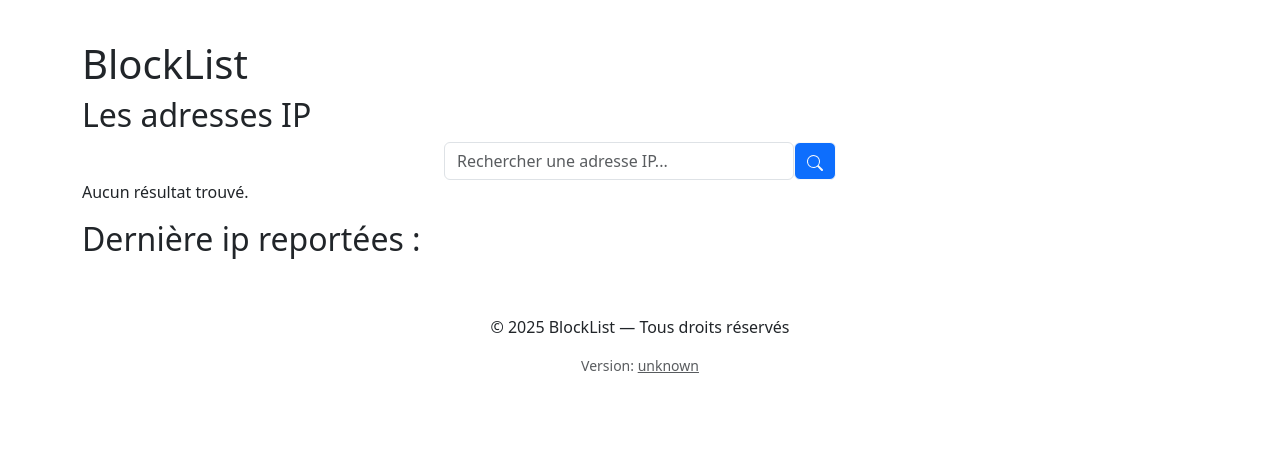
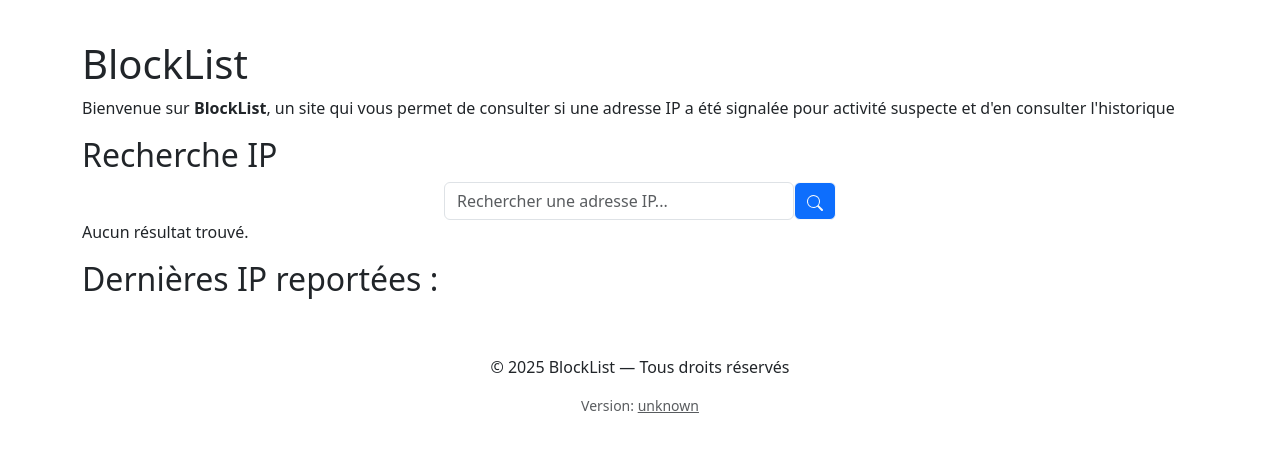
Before and after one commit to AntoineBergeron1/BlockList, a Django app: page / in a window 1280 px wide. Shown: the part 56-508 px from the top of the page. Run offline with Django 5.2, Linux system fonts and the light colour scheme; data that the repository does not hold is empty; some libraries are stand-ins or nearby versions.

Commit message:
feat : Ajout description site

```diff
--- a/src/deepweb/templates/deepweb/index.html
+++ b/src/deepweb/templates/deepweb/index.html
@@ -15,9 +15,11 @@
 {% endif %}
 
 <h1>BlockList</h1>
+<p>Bienvenue sur <strong>BlockList</strong>, un site qui vous permet de consulter si une adresse IP
+  a été signalée pour activité suspecte et d'en consulter l'historique</p>
 
 <section>
-    <h2>Les adresses IP</h2>
+    <h2>Recherche IP</h2>
 
   <form
     method="POST"
@@ -59,7 +61,7 @@
 </section>
 
 <section>
-<h2>Dernière ip reportées :</h2>
+<h2>Dernières IP reportées :</h2>
     <div class="row">
         {% for report in recent_reports %}
             <div class="col-sm-4">
```
